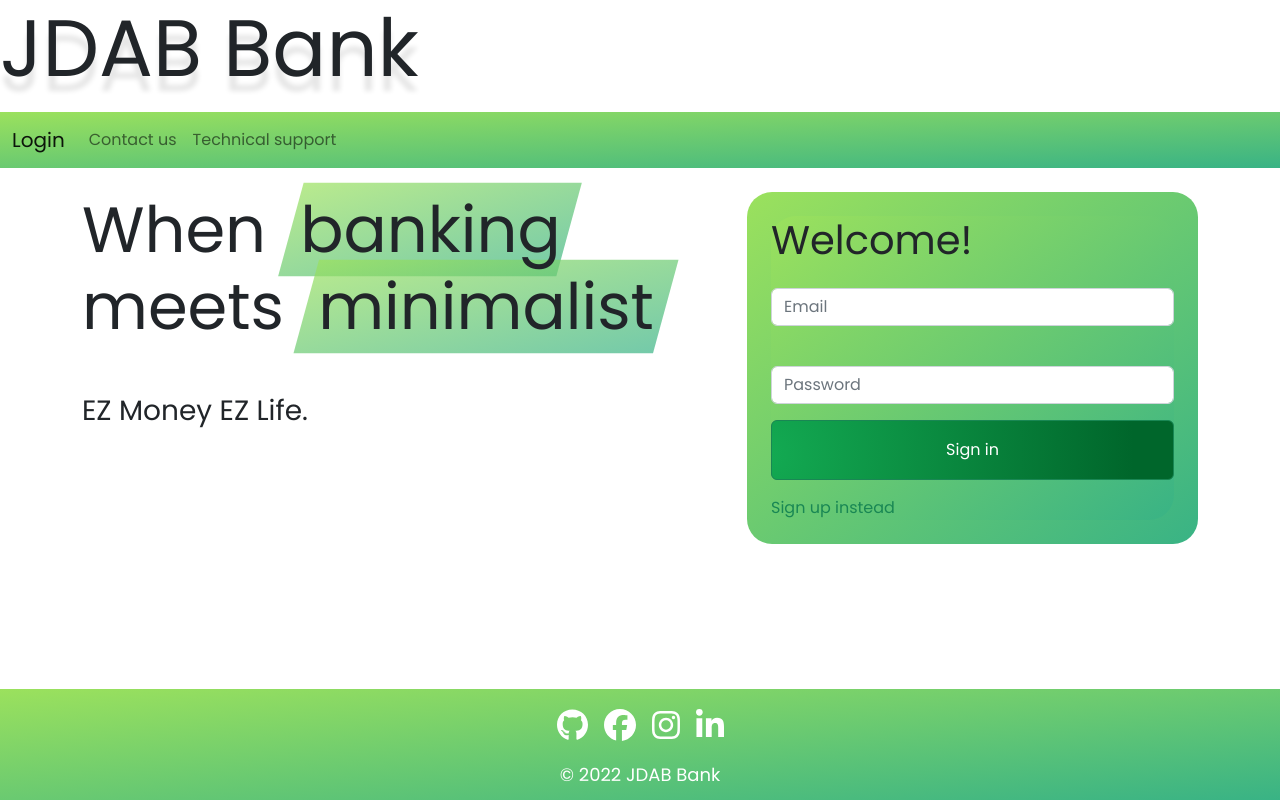
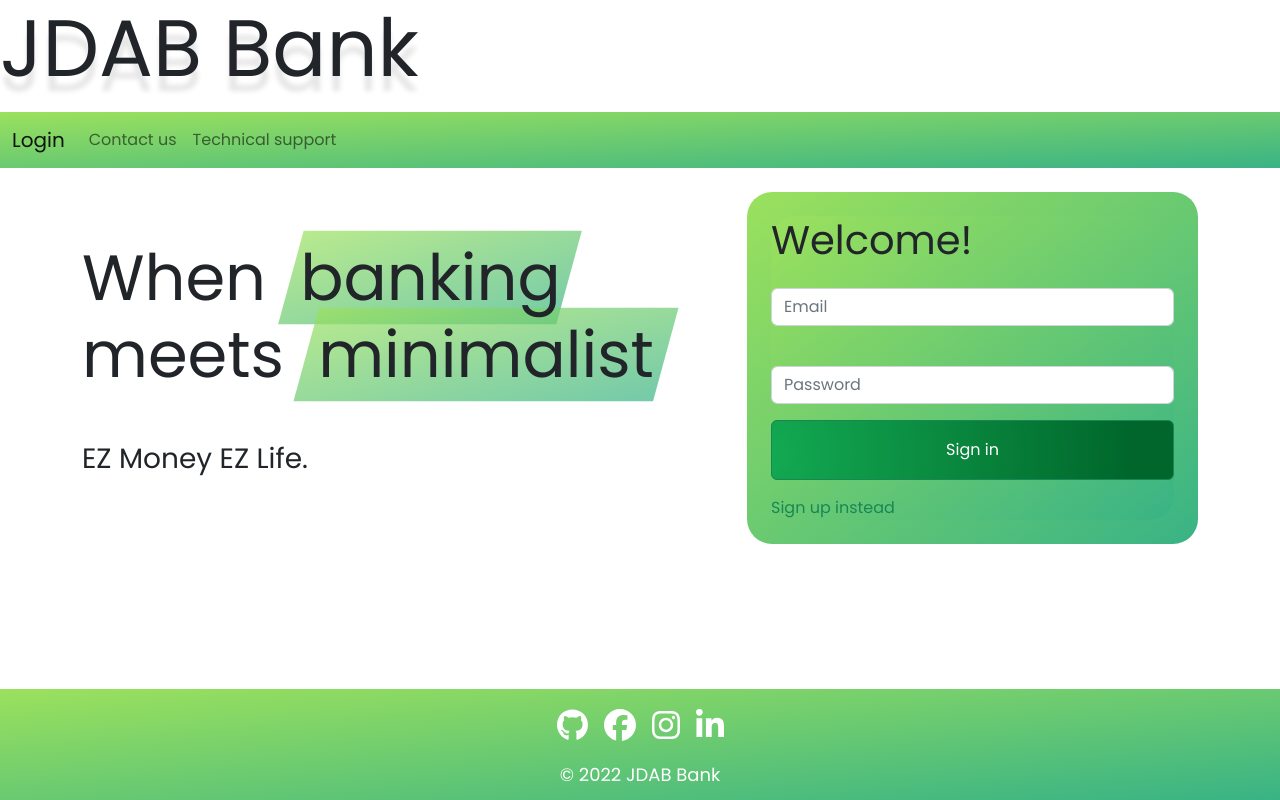
Before and after one commit to Nivix047/JDA-BANK-MERN, a React (Create React App) app in the folder client/: page /login in a window 1280 px wide. Built offline with nearby package versions, Linux system fonts and the light colour scheme.

Commit message:
Updated css for Login and Signup form

```diff
--- a/client/src/pages/Login/index.js
+++ b/client/src/pages/Login/index.js
@@ -72,7 +72,7 @@ const Login = (props) => {
         <div className="container login-form">
           <div className="row">
             <div className="col-7">
-              <h1 className="display-3">
+              <h1 className="display-3 pt-5">
                 When &nbsp;
                 <span className="highlight">banking</span>
                 &nbsp; meets &nbsp;
--- a/client/src/pages/Signup/index.js
+++ b/client/src/pages/Signup/index.js
@@ -74,7 +74,7 @@ const Signup = () => {
         <div className="container signup-form">
           <div className="row">
             <div className="col-7">
-              <h1 className="display-3">
+              <h1 className="display-3 pt-5">
                 When &nbsp;
                 <span className="highlight">banking</span>
                 &nbsp; meets &nbsp;
```
